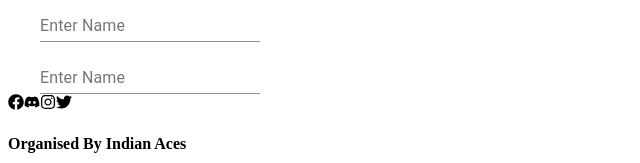
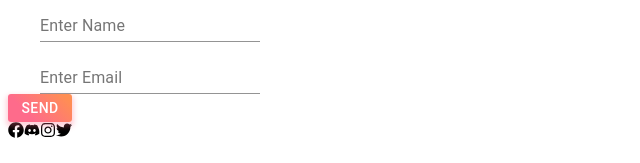
Before and after one commit to vinitaran/panacea, a Next.js app: page / in a window 1280 px wide. Shown: the part 574-737 px from the top of the page, without its empty margins (0-640 px from the left). Built offline with nearby package versions, Linux system fonts and the light colour scheme.

Commit message:
email form

```diff
--- a/components/EmailButton.jsx
+++ b/components/EmailButton.jsx
@@ -9,12 +9,13 @@ import InputAdornment from '@material-ui/core/InputAdornment';
 import FormControl from '@material-ui/core/FormControl';
 import Grid from '@material-ui/core/Grid';
 import AccountCircle from '@material-ui/icons/AccountCircle';
+import EmailIcon from '@material-ui/icons/Email';
 
 const useStyles = makeStyles((theme) => ({
   root: {
     "& .MuiTextField-root": {
       margin: theme.spacing(1),
-      width: 150,
+      width: 100,
     },
     '& label.Mui-focused': {
         color: 'green',
@@ -48,12 +49,13 @@ export default function EmailButton() {
         </Grid>
         <Grid container spacing={1} alignItems="flex-end">
           <Grid item>
-            <AccountCircle />
+            <EmailIcon />
           </Grid>
           <Grid item>
-            <TextField id="input-with-icon-grid" label="Enter Name"  />
+            <TextField id="input-with-icon-grid" label="Enter Email"  />
           </Grid>
         </Grid>
+        <MyButton>Send</MyButton>
       </div>
     </div>
   );
--- a/styles/_homeMain.scss
+++ b/styles/_homeMain.scss
@@ -46,9 +46,8 @@
     @include flexPosition();
     justify-content: space-between;
     margin: 20px;
-    margin: 20px;
     flex-direction: row;
-    height: 30vh;
+    height: 20vh;
 
 }
 #subheading{
```
